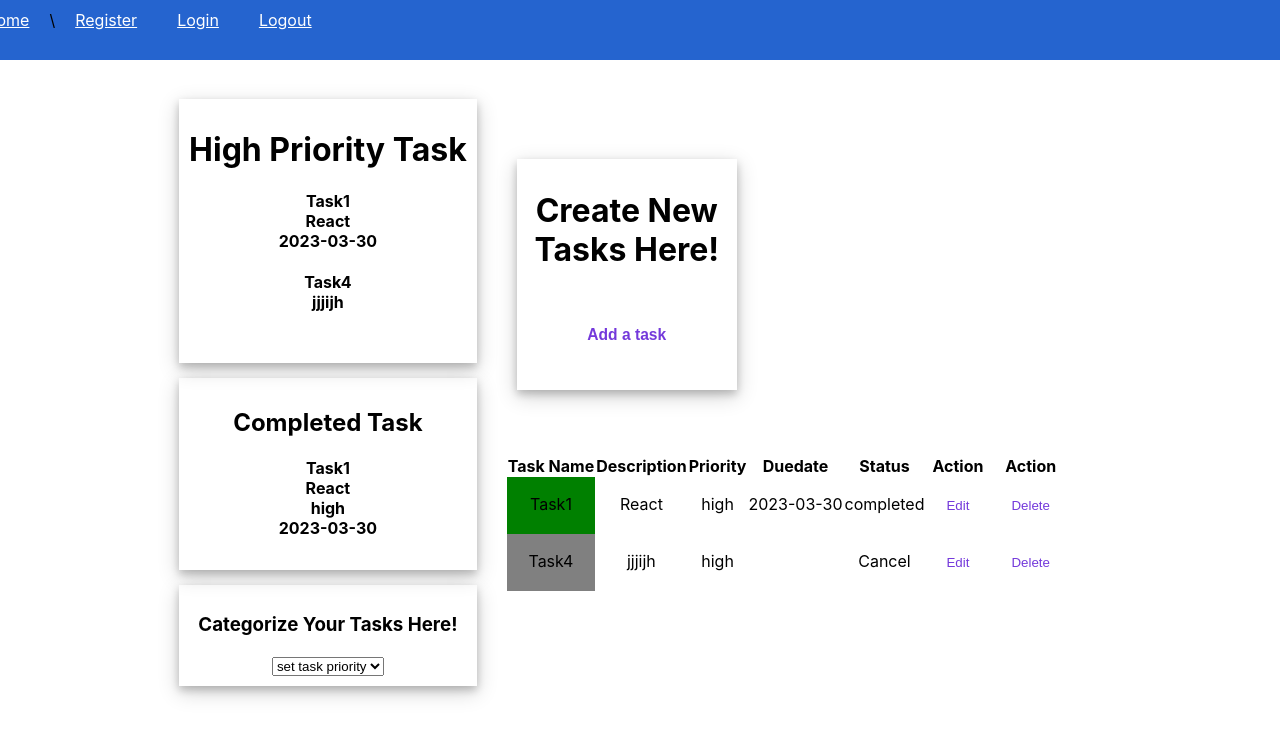
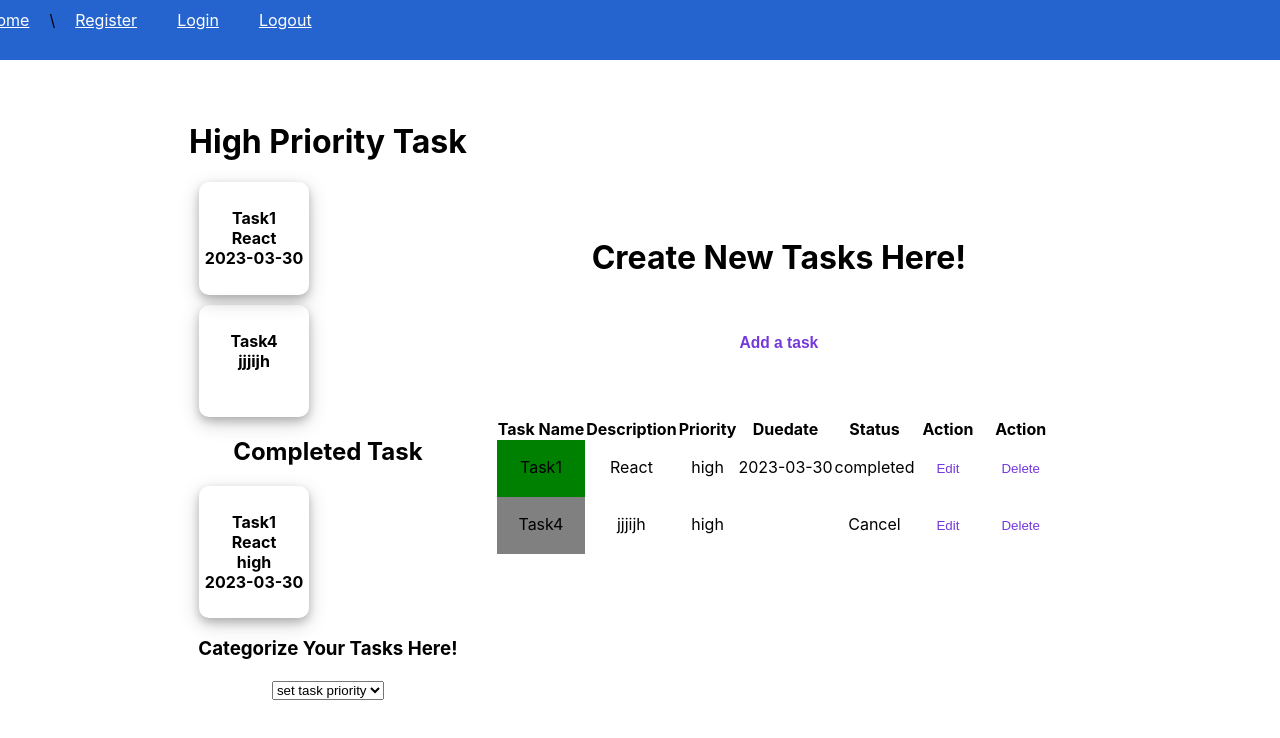
Before and after one commit to monicakrishb/Todos, a React (Create React App) app: page / in a window 1280 px wide. Shown: the top 738 px of the page. Built offline with nearby package versions, Linux system fonts and the light colour scheme; data requests are answered from the project's data file.

Commit message:
modified css

```diff
--- a/src/App.css
+++ b/src/App.css
@@ -36,14 +36,16 @@
     transform: rotate(360deg);
   }
 }
-.high{
-  padding: 10px;
+
+.box{
   box-shadow: 0 4px 8px 0 rgba(0, 0, 0, 0.2), 0 6px 20px 0 rgba(0, 0, 0, 0.19);
- margin-bottom: 15px;
+  width: 100px;
+  border-radius: 10px;
+  padding: 5px;
 }
-#create{
-  position: relative;
-  bottom: 20px;
-  left:40px ;
-  width: 200px;
+.box {
+  margin: 10px;
+  display: flex;
+  align-items: center;
+  justify-content: center;
 }
```
